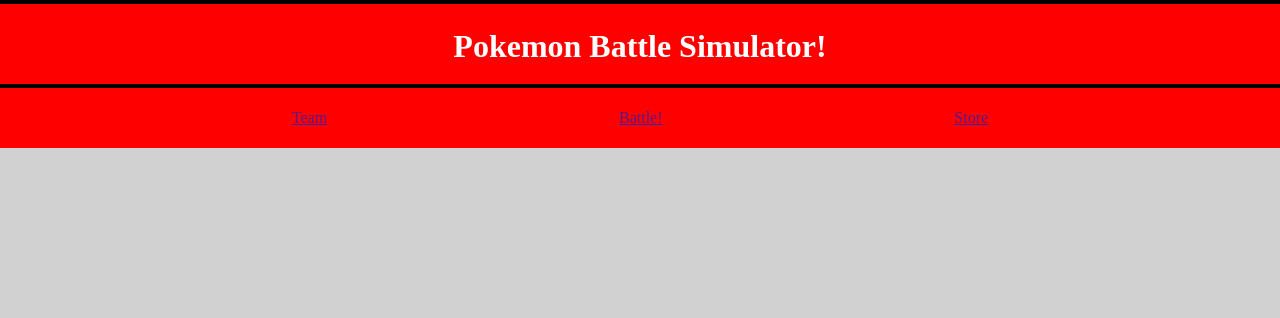
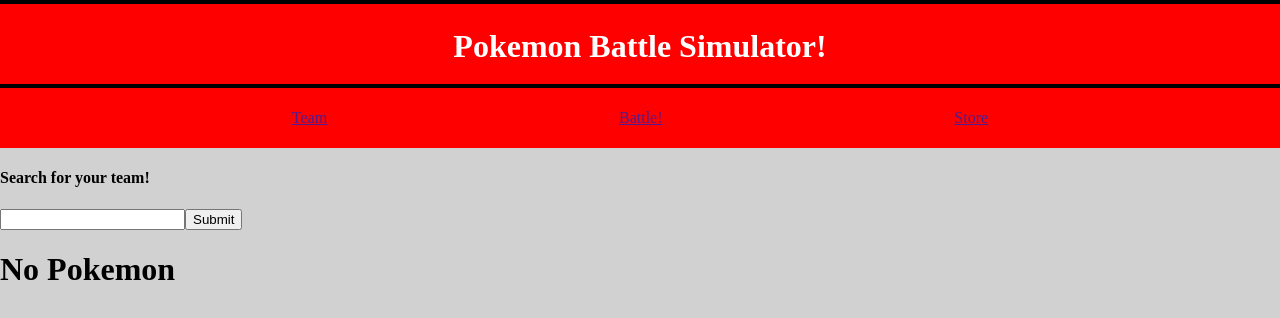
Before and after one commit to Serrin-Sage/Pokemon-Battle-Project, a React (Vite) app: page / in a window 1280 px wide. Shown: the top 318 px of the page. Built offline with nearby package versions, Linux system fonts and the light colour scheme.

Commit message:
Adding search function for pokemon Adding global team state variable

```diff
--- a/src/App.jsx
+++ b/src/App.jsx
@@ -1,12 +1,14 @@
 import { useState } from 'react'
 import Header from './components/Header'
 import Navbar from './components/Navbar'
+import Team from './components/Team'
 function App() {
-
+  const [ team, setTeam ] = useState([])
   return (
     <div className="App">
       <Header />
       <Navbar />
+      <Team setTeam={setTeam} team={team}/>
     </div>
   )
 }
--- /dev/null
+++ b/src/components/Team.jsx
@@ -0,0 +1,36 @@
+import { useState } from 'react';
+
+const Team = ({ setTeam, team }) => {
+    const [ pokemon, setPokemon ] = useState(null);
+    const getPokemon = async (name) => {
+        let req = await fetch(`https://pokeapi.co/api/v2/pokemon/${name}`);
+        req.json().then(pk => {
+            setPokemon(pk);
+        });
+    }
+
+    const handleSubmit = async (e) => {
+        e.preventDefault();
+        await getPokemon(e.target.name.value);
+        console.log(pokemon);
+        e.target.reset();
+    }
+
+    return (
+        <div>
+            <form onSubmit={handleSubmit}>
+                <h4>Search for your team!</h4>
+                <input type="text" name="name"/>
+                <button type="submit">Submit</button>
+            </form>
+            {!pokemon ? (<div><h1>No Pokemon</h1></div>) : (
+                <div>
+                    <h1>Name: {pokemon.name}</h1>
+                    <button type="submit" onSubmit={() => setTeam([...team], pokemon)}>Add to Team</button>
+                </div>
+            )}
+        </div>
+    )
+}
+
+export default Team
```
